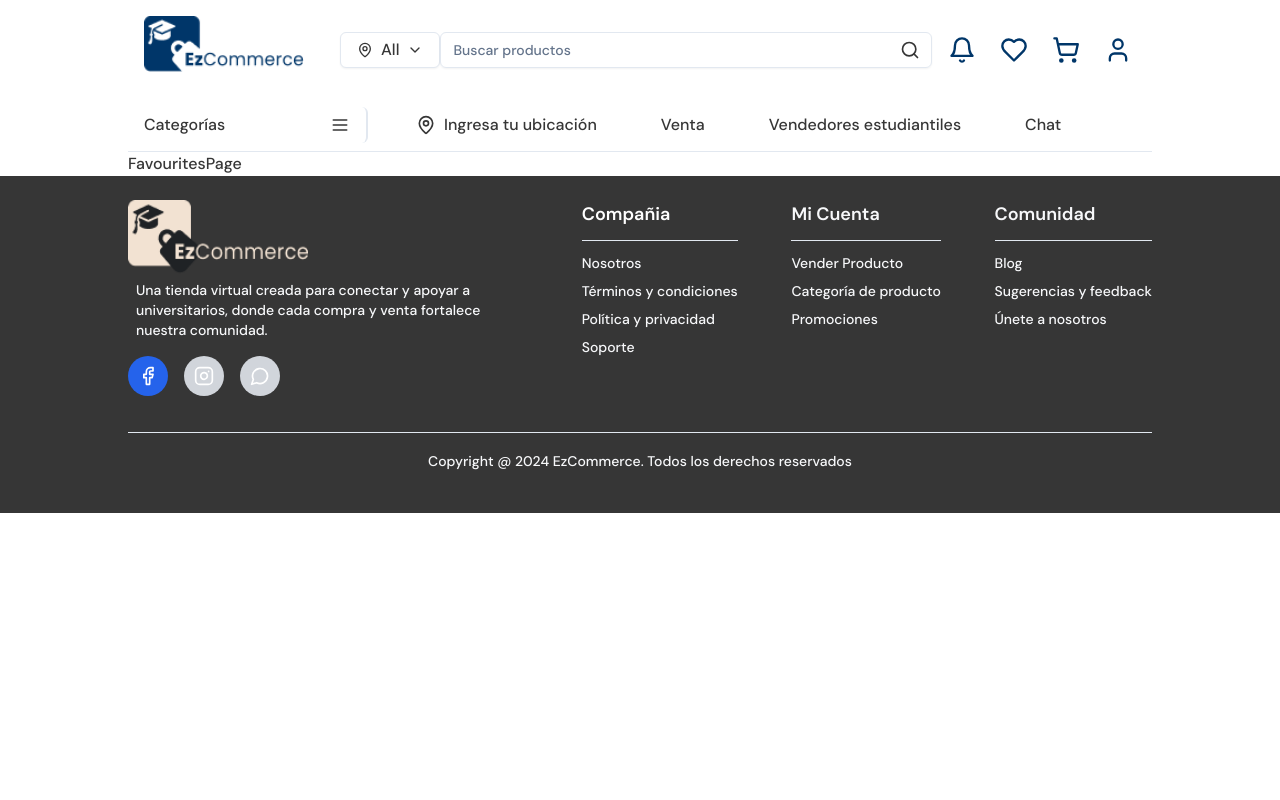
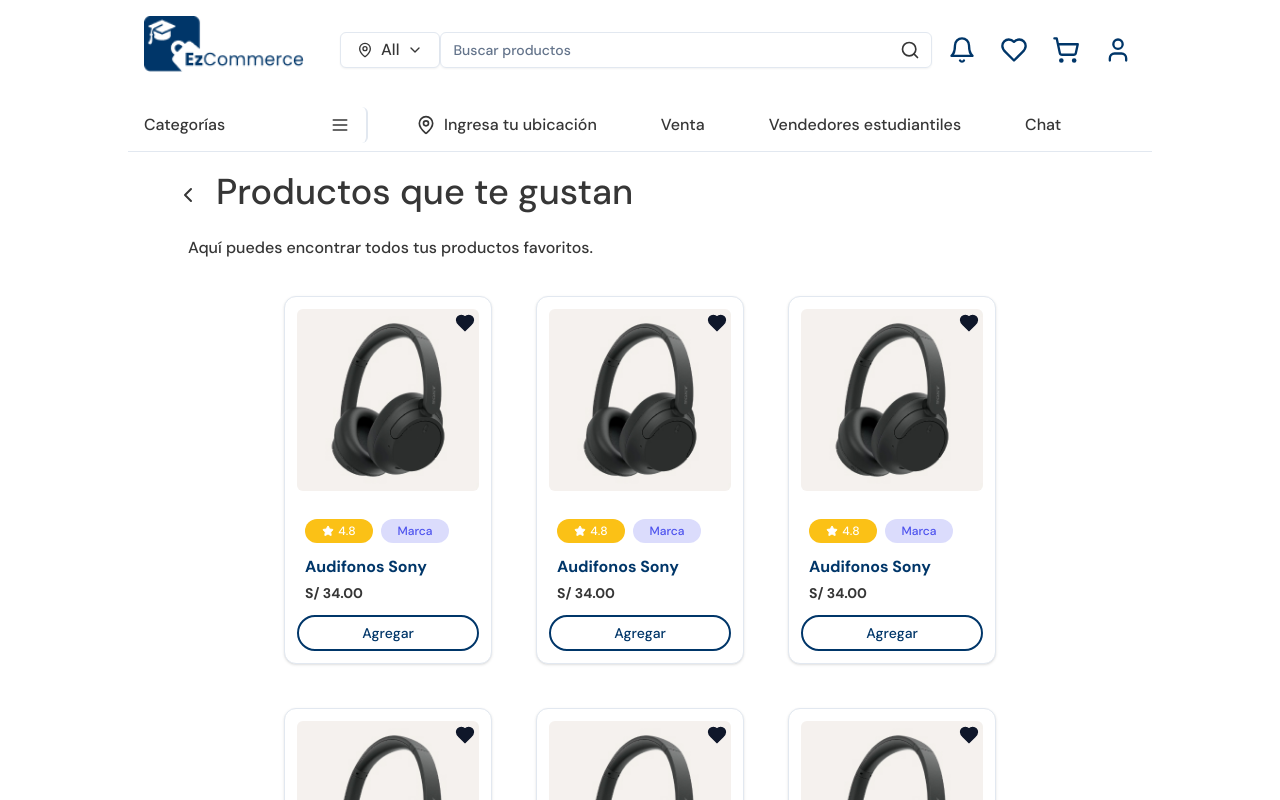
Before and after one commit to angel4uu/ezcommerce-angela-s-version, a React (Vite) app in the folder Desarrollo/PVCU/Fuentes/frontend/: page /favourites in a window 1280 px wide. Shown: the top 800 px of the page. Built offline with nearby package versions, Linux system fonts and the light colour scheme.

Commit message:
add FavouritesPage and CardFavourite

```diff
--- /dev/null
+++ b/Desarrollo/PVCU/Fuentes/frontend/src/components/Epica04/CardFavorite.tsx
@@ -0,0 +1,37 @@
+import { Star, Heart } from "lucide-react"
+import { Card, CardContent, CardFooter } from "@/components/ui/card"
+import { Button } from "@/components/ui/button"
+
+export const CardFavorite = () => {
+  return (
+    <Card className="w-52 p-3 overflow-hidden relative">
+      <CardContent className="p-0">
+        <div className="absolute top-4 right-4 z-10">
+          <Heart className="w-5 h-5 text-primary fill-primary" />
+        </div>
+        <div className="aspect-square overflow-hidden rounded-md mb-4">
+          <img
+            src="image-card.jpg"
+            alt="Sony Headphones"
+            className="object-cover w-full h-full"
+          />
+        </div>
+        <div className="py-3 px-2">
+            <div className="flex items-center mb-3">
+                <div className="flex items-center justify-center text-white bg-[#FBC116] rounded-3xl w-[68px] py-1 px-4">
+                    <Star className="w-3 h-3 fill-white" />
+                    <span className="text-xs font-sans ml-1">4.8</span>
+                </div>
+                {/* Luego este componente se puede reemplazar por un badge */}
+                <div className="flex items-center justify-center text-[#4E53EE] bg-[#4E53EE]/20 rounded-3xl w-[68px] text-xs font-sans py-1 px-4 ml-2">Marca</div>
+            </div>
+            <h3 className="font-sans font-bold text-secondaryLight text-base mb-1">Audifonos Sony</h3>
+            <p className="text-sm font-bold text-terciaryLight">S/ 34.00</p>
+        </div>
+      </CardContent>
+      <CardFooter className="p-0">
+        <Button variant="edit">Agregar</Button>
+      </CardFooter>
+    </Card>
+  )
+}
--- a/Desarrollo/PVCU/Fuentes/frontend/src/components/Epica04/CardPublishedEdit.tsx
+++ b/Desarrollo/PVCU/Fuentes/frontend/src/components/Epica04/CardPublishedEdit.tsx
@@ -20,12 +20,12 @@
                 <Star className="w-3 h-3 fill-white" />
                 <span className="text-xs font-sans ml-1">4.8</span>
             </div>
-            <h3 className="font-sans font-bold text-secondaryLight text-sm mb-1">Audifonos Sony</h3>
+            <h3 className="font-sans font-bold text-secondaryLight text-base mb-1">Audifonos Sony</h3>
             <p className="text-sm font-bold text-terciaryLight">S/ 34.00</p>
         </div>
       </CardContent>
       <CardFooter className="grid gap-3 p-0">
-        <Button variant="edit" className="w-full rounded-full">Editar</Button>
+        <Button variant="edit">Editar</Button>
         <ModalDeleteProduct />
       </CardFooter>
     </Card>
--- a/Desarrollo/PVCU/Fuentes/frontend/src/components/Epica04/ModalDeleteProduct.tsx
+++ b/Desarrollo/PVCU/Fuentes/frontend/src/components/Epica04/ModalDeleteProduct.tsx
@@ -16,7 +16,7 @@
   return (
     <AlertDialog>
       <AlertDialogTrigger asChild>
-        <Button variant="delete" className="w-full rounded-full">Eliminar</Button>
+        <Button variant="delete">Eliminar</Button>
       </AlertDialogTrigger>
       <AlertDialogContent className="max-w-[400px]">
         <AlertDialogHeader>
--- a/Desarrollo/PVCU/Fuentes/frontend/src/components/ui/button.tsx
+++ b/Desarrollo/PVCU/Fuentes/frontend/src/components/ui/button.tsx
@@ -19,8 +19,8 @@
           "bg-secondary text-secondary-foreground shadow-sm hover:bg-secondary/80",
         ghost: "hover:bg-accent hover:text-accent-foreground",
         link: "text-base hover:text-blue-600 hover:bg-slate-200",
-        edit: "border-2 border-secondaryLight text-secondaryLight hover:bg-blue-900 hover:text-white",
-        delete: "border-2 border-destructive text-destructive hover:bg-destructive hover:text-white",
+        edit: "border-2 w-full rounded-full border-secondaryLight text-secondaryLight hover:bg-blue-900 hover:text-white",
+        delete: "border-2 w-full rounded-full border-destructive text-destructive hover:bg-destructive hover:text-white",
       },
       size: {
         default: "h-9 px-4 py-2",
--- a/Desarrollo/PVCU/Fuentes/frontend/src/pages/Epica04/FavouritesPage.tsx
+++ b/Desarrollo/PVCU/Fuentes/frontend/src/pages/Epica04/FavouritesPage.tsx
@@ -1,13 +1,38 @@
 import { Helmet } from 'react-helmet-async';
+import { Link, useNavigate } from 'react-router-dom';
+
+import { CardFavorite } from "../../components/Epica04/CardFavorite";
+import { ChevronLeft } from 'lucide-react';
 
 export const FavouritesPage = () => {
+  const navigate = useNavigate();
+
+  const handleGoBack = () => {
+    navigate(-1);
+  };
   return (
     <>
       <Helmet>
         <title>Favoritos</title>
       </Helmet>
 
-      <div>FavouritesPage</div>
+      <div className='my-3 py-2 px-12 space-y-4'>
+        <div className='text-4xl font-sans items-center'>
+            <ChevronLeft className="h-6 w-6 mr-4 inline-block" />
+            <Link to='#' onClick={handleGoBack}>Productos que te gustan</Link>
+        </div>
+        <div className='flex items-center py-2 px-3'>
+            <p className='text-base'>Aquí puedes encontrar todos tus productos favoritos.</p>
+
+        </div>
+        <div className='flex flex-wrap items-center justify-center gap-11 p-3'>
+          {
+            Array.from({ length: 6 }).map((_, index) => (
+              <CardFavorite key={index} />
+            ))
+          }
+        </div>
+      </div>
     </>
   )
 }
--- a/Desarrollo/PVCU/Fuentes/frontend/src/pages/Epica04/MyPublishedProductsPage.tsx
+++ b/Desarrollo/PVCU/Fuentes/frontend/src/pages/Epica04/MyPublishedProductsPage.tsx
@@ -14,7 +14,7 @@
       </Helmet>
 
       <div className='my-3 py-2 px-12 space-y-4'>
-        <div className='text-4xl font-sans'>
+        <div className='text-4xl font-sans items-center'>
           <ChevronLeft className="h-6 w-6 mr-4 inline-block" />
           <Link to='/products-management'>Productos publicados</Link>
         </div>
```
